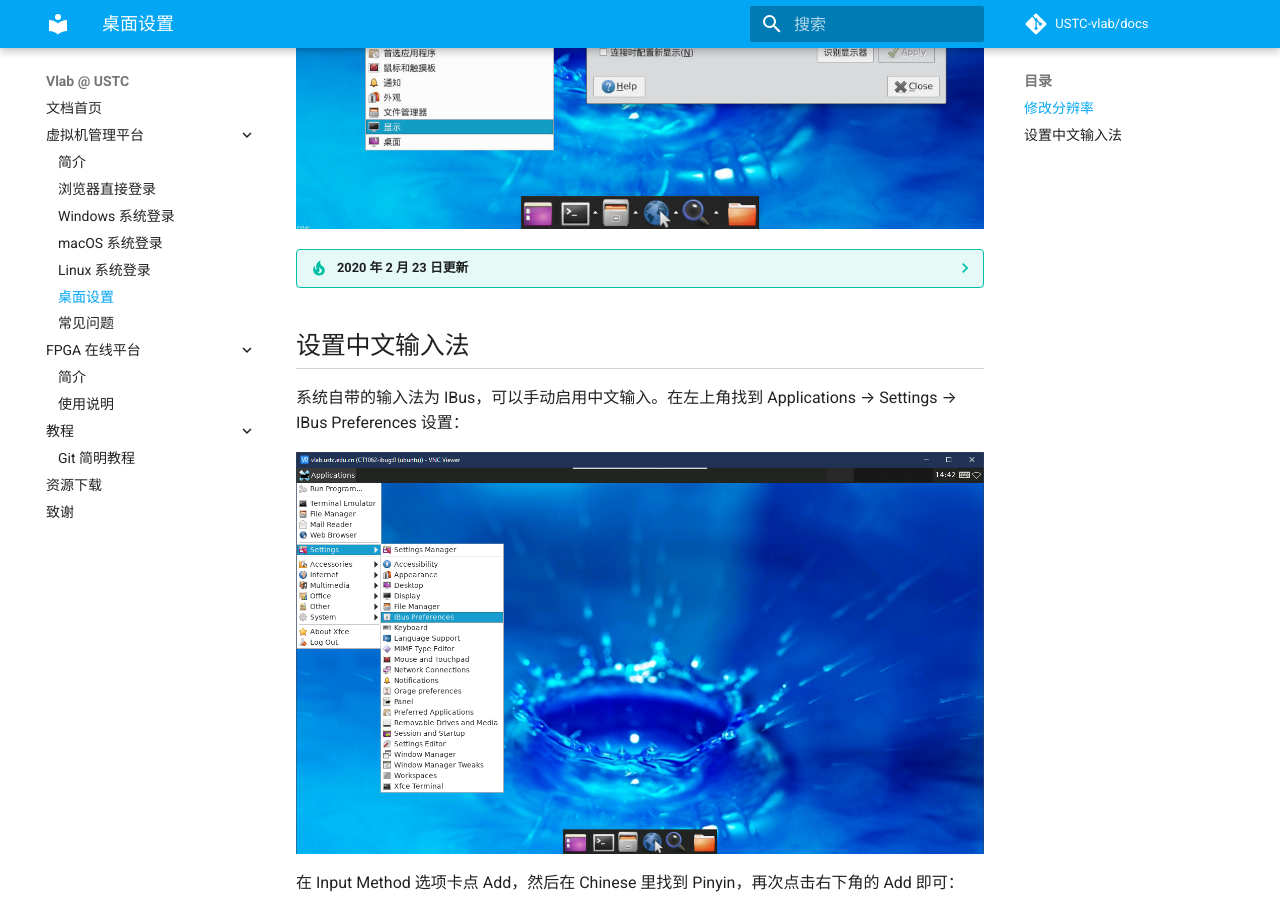
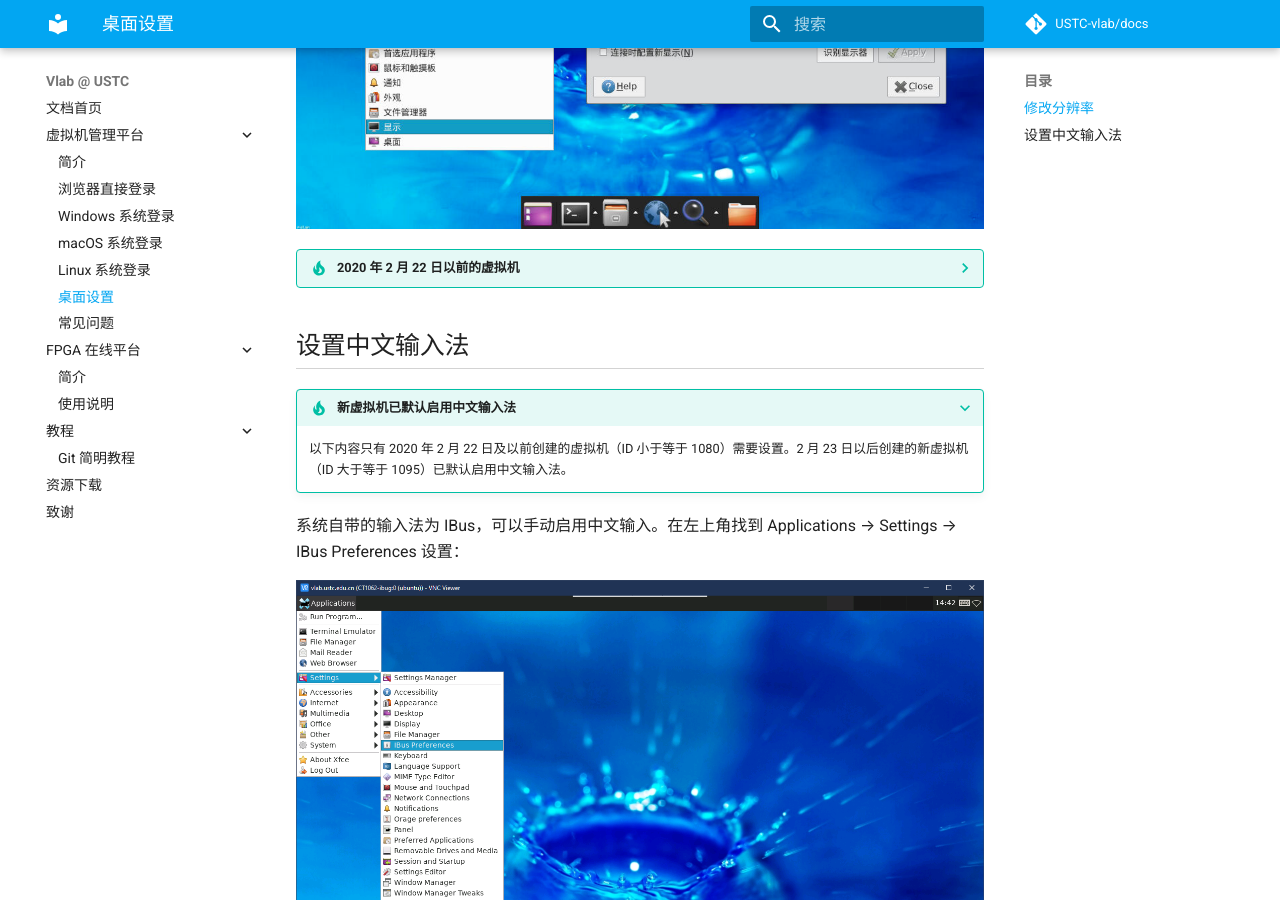
Before and after one commit to USTC-vlab/docs, an MkDocs documentation site: the page built from docs/vm/desktop-settings.md, in a window 1280 px wide and 900 px high, scrolled down 850 px. Built offline with MkDocs 1.6.1 and Material for MkDocs 9.7.7, drawn with Linux system fonts in a browser that asks for light colours; comment, search, counter and statistics services are not loaded.

Commit message:
More notes

```diff
--- a/docs/vm/desktop-settings.md
+++ b/docs/vm/desktop-settings.md
@@ -16,17 +16,19 @@
 
 ![Set VNC resolution](../images/vnc-change-resolution.png){: .img-center }
 
-??? tip "2020 年 2 月 23 日更新"
+??? tip "2020 年 2 月 22 日以前的虚拟机"
 
-    本说明适用于 2020 年 2 月 23 日及以后创建的虚拟机（虚拟机 ID 大于等于 1095）。旧虚拟机（ID 小于等于 1090）修改分辨率的方法如下：
-
-    如果你需要修改分辨率，可以使用系统内提供的 `vlab-vnc` 命令行工具。
+    2020 年 2 月 22 日及以前创建的虚拟机（ID 小于等于 1080），修改 VNC 分辨率可以使用系统内提供的 `vlab-vnc` 命令行工具。
 
     打开终端，输入 `vlab-vnc` 即可查看支持的命令与分辨率选项。输入 `vlab-vnc set-res 1024x768` 即可将分辨率修改为 1024\*768。由于分辨率的修改需要重启 VNC 服务，可以使用 `vlab-vnc restart` 命令重启。**这会关闭已打开所有桌面程序**，请注意保存未完成的工作，以免丢失。
 
     ![Set VNC resolution from terminal](../images/vnc-change-resolution-old.png){: .img-center }
 
 ## 设置中文输入法 {#chinese-ime}
+
+???+ tip "新虚拟机已默认启用中文输入法"
+
+    以下内容只有 2020 年 2 月 22 日及以前创建的虚拟机（ID 小于等于 1080）需要设置。2 月 23 日以后创建的新虚拟机（ID 大于等于 1095）已默认启用中文输入法。
 
 系统自带的输入法为 IBus，可以手动启用中文输入。在左上角找到 Applications → Settings → IBus Preferences 设置：
 
```
